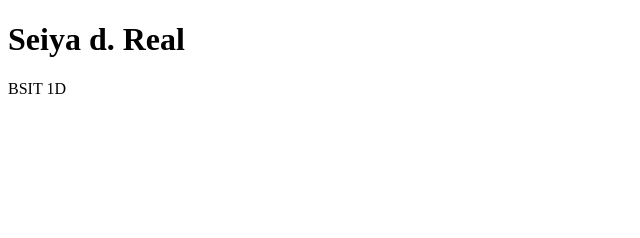
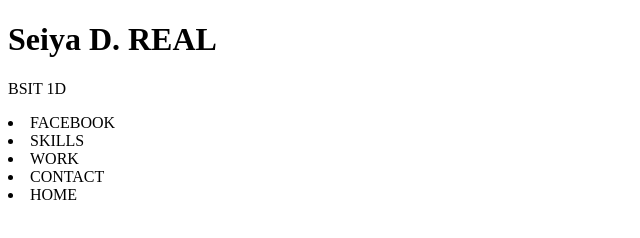
Before and after one commit to Real-Web1D/real-web, a plain HTML site: page index.html in a window 1280 px wide. Shown: the whole page, without its empty margins (0-640 px from the left). Drawn offline with Linux system fonts and the light colour scheme.

Commit message:
UPDATE MY BLOG
DIPA TAPOS

```diff
--- a/index.html
+++ b/index.html
@@ -6,12 +6,18 @@
     <title>Document</title>
 </head>
 <body>
-    <header></header>
-    <h1>Seiya d. Real</h1>
-    <p>BSIT 1D</p>
+    <header>
+        <h1>Seiya D. REAL </h1>
+        <P>BSIT 1D</P>
+    </header>
+    <nav><Li>
+        FACEBOOK
+    <LI>SKILLS</LI>
+    <LI>WORK</LI>
+    <LI>CONTACT</LI>
+     <LI>HOME</LI>
+    </Li>
+    </nav>
+    <aside></aside>
 
-
-
-
-    <aside></aside>
     <main></main>
```
